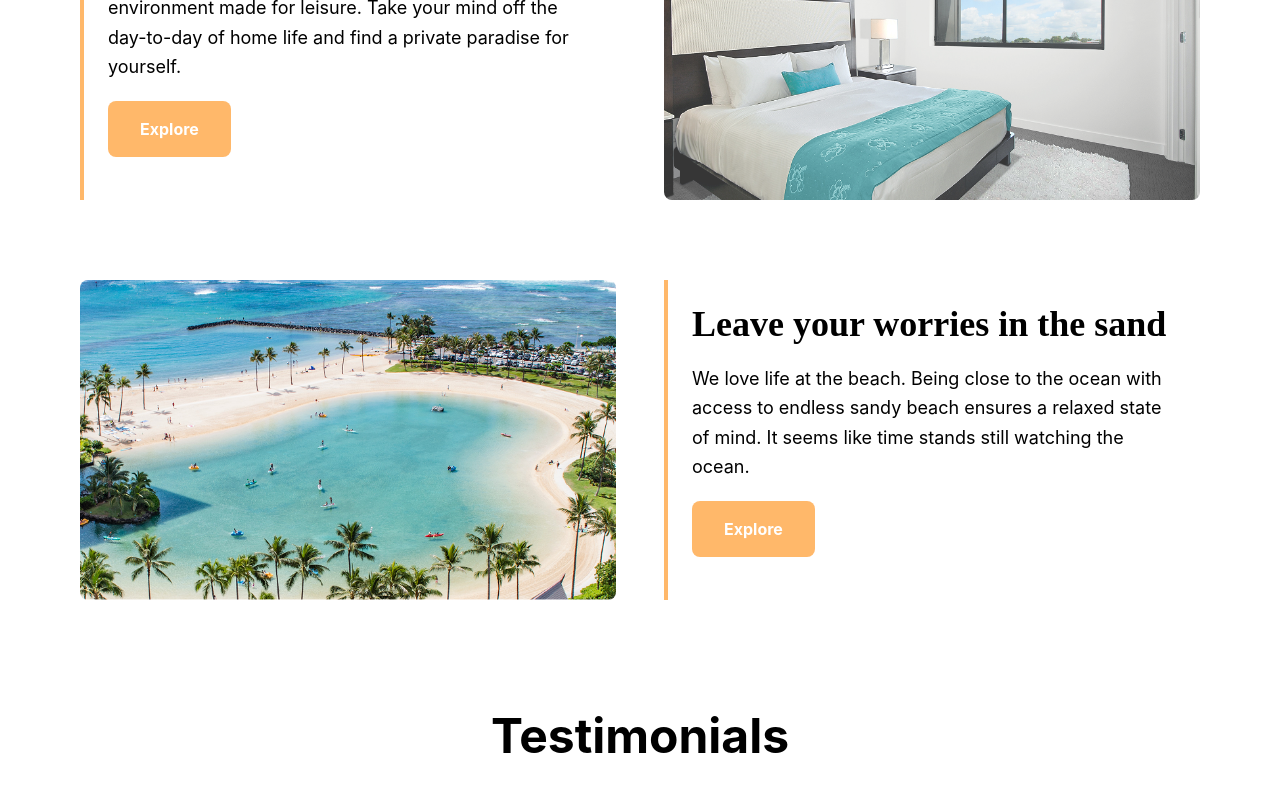
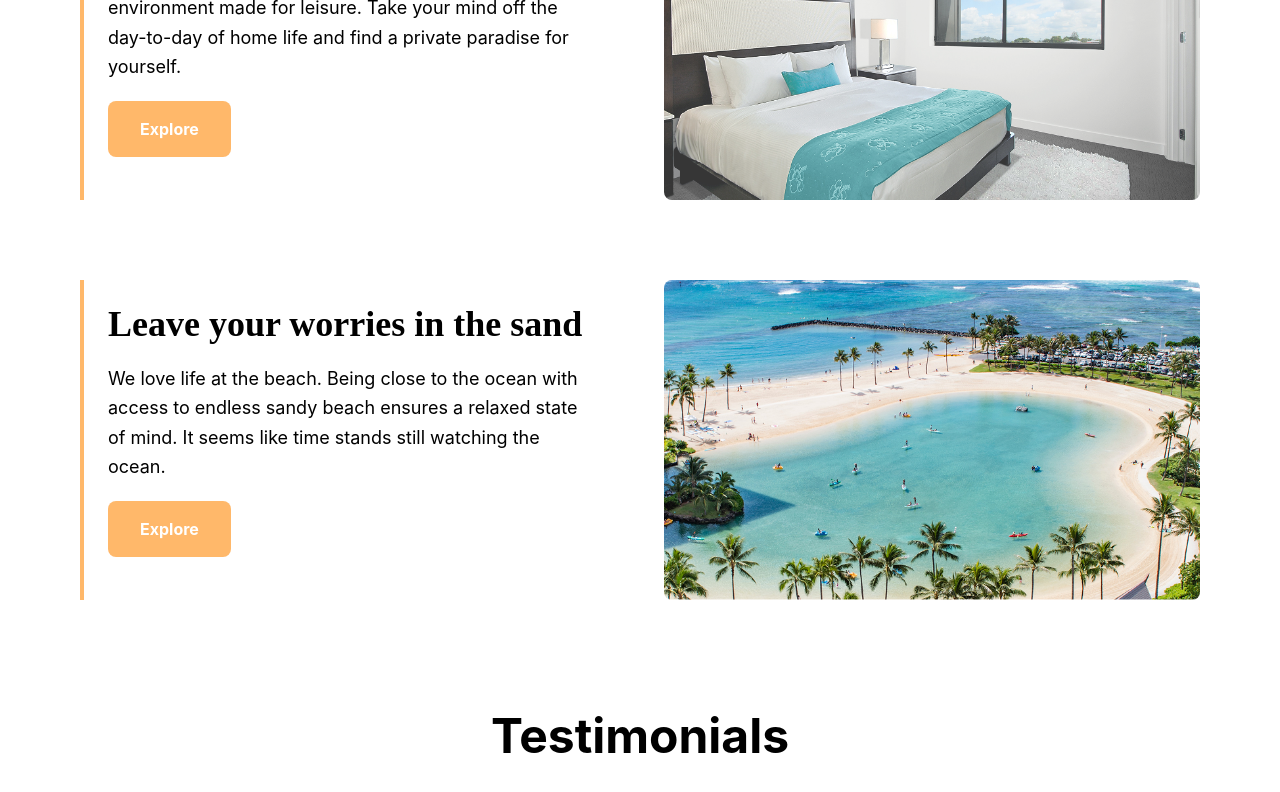
Before and after one commit to Sajay1/hotel-management, a React (Vite) app in the folder frontend/: page / in a window 1280 px wide. Shown: the part 1208-2000 px from the top of the page. Built offline with nearby package versions, Linux system fonts and the light colour scheme; a web font is replaced by a local one.

Commit message:
home body section fixed

```diff
--- a/frontend/src/data/data.json
+++ b/frontend/src/data/data.json
@@ -63,11 +63,25 @@
       "roomrate":"155"
     },
     {
-      "id": 10,
+      "id": 11,
       "name": "TWIN ROOM",
       "image": "/src/assets/images/fred-kleber-gTbaxaVLvsg-unsplash-1.png",
       "path": "/rooms",
       "roomrate":"155"
+    },
+    {
+      "id": 12,
+      "name": "Luxury Redefined",
+      "image": "/src/assets/images/steven-ungermann-aRT5UCf2MYY-unsplash.png",
+      "path": "/",
+      "content":"Our rooms are designed to transport you into an environment made for leisure. Take your mind off the day-to-day of home life and find a private paradise for yourself."
+    },
+    {
+      "id": 13,
+      "name": "Leave your worries in the sand",
+      "image": "/src/assets/images/andrew-ruiz-fmz-B9At9iQ-unsplash.png",
+      "path": "/",
+      "content":"We love life at the beach. Being close to the ocean with access to endless sandy beach ensures a relaxed state of mind. It seems like time stands still watching the ocean."
     }
   ]
 }
--- a/frontend/src/pages/components/HomeBody.jsx
+++ b/frontend/src/pages/components/HomeBody.jsx
@@ -1,7 +1,15 @@
-import img1 from "/src/assets/images/andrew-ruiz-fmz-B9At9iQ-unsplash.png";
-import img2 from "/src/assets/images/steven-ungermann-aRT5UCf2MYY-unsplash.png";
+import { useMemo } from "react";
+import { useLocation } from "react-router-dom";
+import data from "/src/data/data.json";
 
 export default function HomeBody() {
+  const location = useLocation();
+  const currentPath = location.pathname;
+
+  const home = useMemo(() => {
+    return data.data.filter((item) => item.path === "/" && item.name != "Home");
+  }, [currentPath]);
+
   return (
     <>
       <div className="flex flex-col justify-center text-blue-600 items-center p-4 sm:p-6 md:p-8 lg:p-10 text-base sm:text-lg md:text-xl">
@@ -10,15 +18,18 @@ export default function HomeBody() {
         </p>
       </div>
 
-      <div className="m-4 sm:m-8 md:m-12 lg:m-20 grid grid-cols-1 md:grid-cols-2 gap-6 md:gap-8 lg:gap-12">
+      {home.map((home, index) => (
+        <>
+          <div
+            key={home.id}
+            className="m-4 sm:m-8 md:m-12 lg:m-20 grid grid-cols-1 md:grid-cols-2 gap-6 md:gap-8 lg:gap-12"
+          >
             <div className="border-l-4 border-orange-300 p-4 sm:p-6 order-2 md:order-1">
               <p className="font-bold text-2xl sm:text-3xl md:text-4xl mb-3 sm:mb-4 md:mb-5 font-averia">
-            Luxury Redefined
+                {home.name}
               </p>
               <p className="text-sm sm:text-base md:text-lg leading-relaxed">
-            Our rooms are designed to transport you into an environment made for
-            leisure. Take your mind off the day-to-day of home life and find a
-            private paradise for yourself.
+                {home.content}
               </p>
               <button
                 type="button"
@@ -29,32 +40,11 @@ export default function HomeBody() {
             </div>
             <div
               className="w-full h-48 sm:h-56 md:h-64 lg:h-80 bg-center bg-cover rounded-lg order-1 md:order-2"
-          style={{ backgroundImage: `url(${img2})` }}
-        ></div>
-      </div>
-
-      <div className="m-4 sm:m-8 md:m-12 lg:m-20 grid grid-cols-1 md:grid-cols-2 gap-6 md:gap-8 lg:gap-12">
-        <div className="border-l-4 border-orange-300 p-4 sm:p-6 order-2">
-          <p className="font-bold text-2xl sm:text-3xl md:text-4xl mb-3 sm:mb-4 md:mb-5 font-averia">
-            Leave your worries in the sand
-          </p>
-          <p className="text-sm sm:text-base md:text-lg leading-relaxed">
-            We love life at the beach. Being close to the ocean with access to
-            endless sandy beach ensures a relaxed state of mind. It seems like
-            time stands still watching the ocean.
-          </p>
-          <button
-            type="button"
-            className="font-bold bg-orange-300 hover:bg-orange-400 transition-colors text-white p-3 sm:p-4 mt-4 sm:mt-5 rounded-lg px-6 sm:px-8 text-sm sm:text-base"
-          >
-            Explore
-          </button>
-        </div>
-        <div
-          className="w-full h-48 sm:h-56 md:h-64 lg:h-80 bg-center bg-cover rounded-lg order-1"
-          style={{ backgroundImage: `url(${img1})` }}
+              style={{ backgroundImage: `url(${home.image})` }}
             ></div>
           </div>
         </>
+      ))}
+    </>
   );
 }
```
Lines whose indentation alone changed are shown as unchanged.
